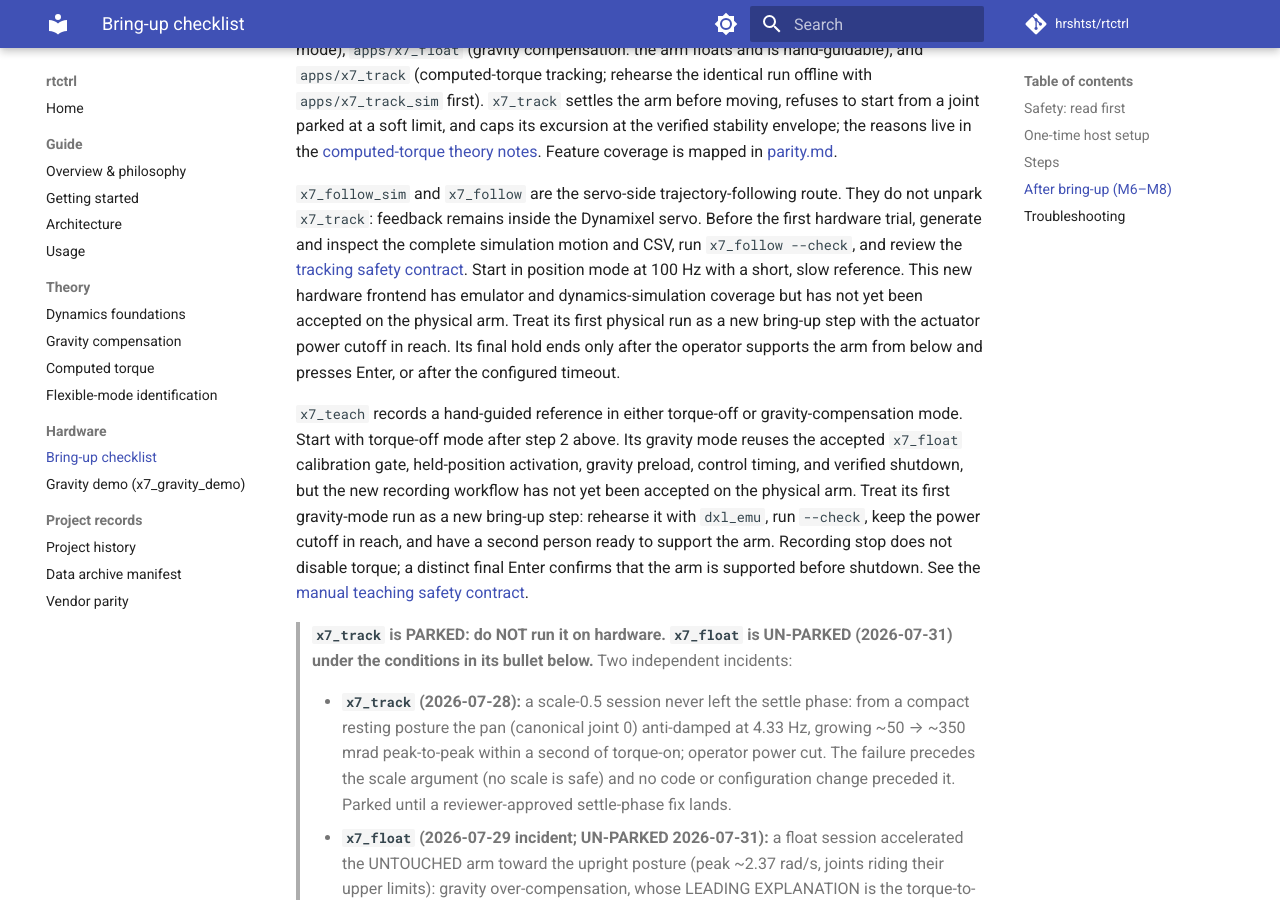
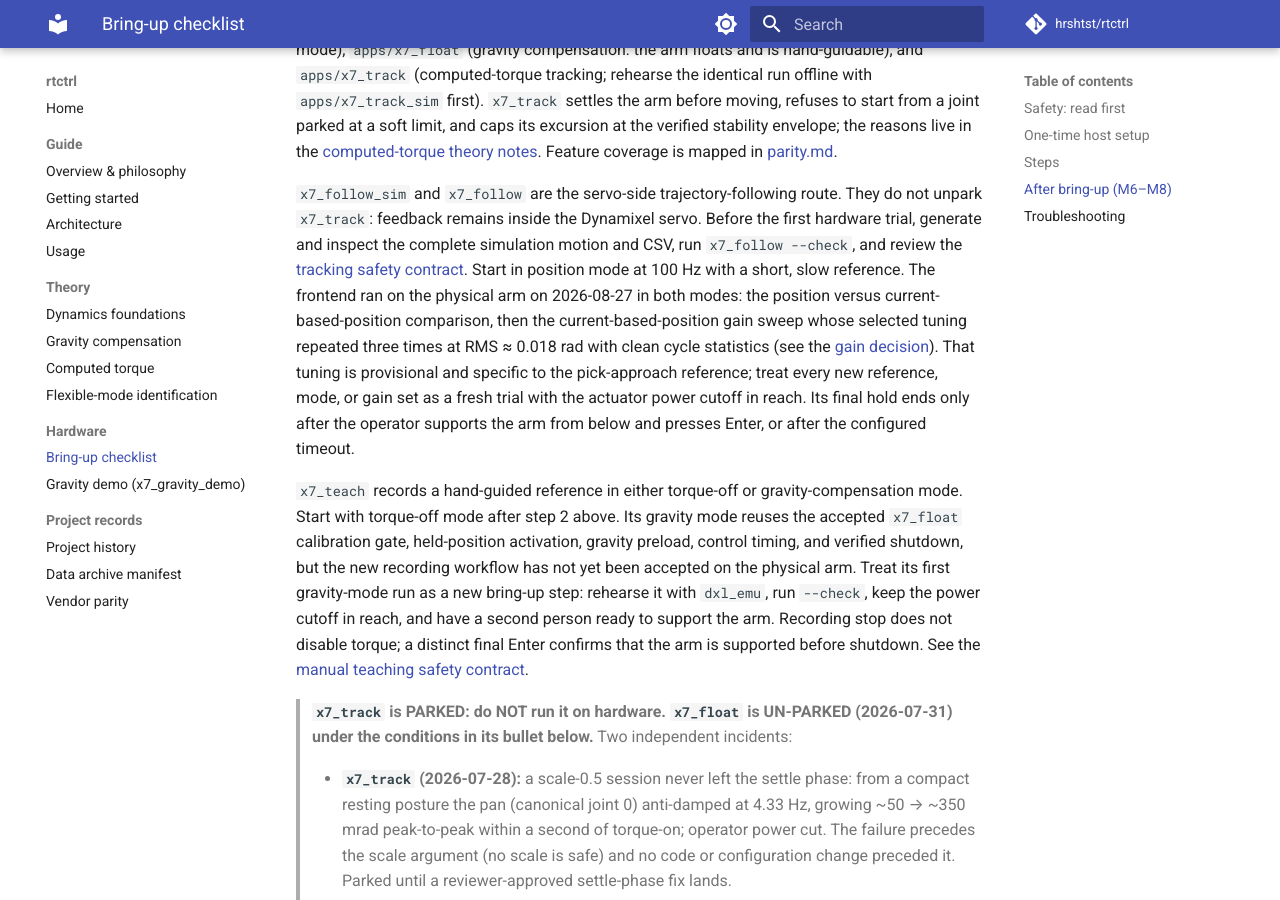
Before and after one commit to hrshtst/rtctrl, an MkDocs documentation site: the page built from docs/hardware/bringup.md, in a window 1280 px wide and 900 px high, scrolled down 2356 px. Built offline with MkDocs 1.6.1 and Material for MkDocs 9.7.7, drawn with Linux system fonts in a browser that asks for light colours; comment, search, counter and statistics services are not loaded.

Commit message:
docs: record the x7_follow hardware runs in the evidence ledger

```diff
--- a/docs/hardware/bringup.md
+++ b/docs/hardware/bringup.md
@@ -124,12 +124,16 @@ They do not unpark `x7_track`: feedback remains inside the Dynamixel servo.
 Before the first hardware trial, generate and inspect the complete simulation
 motion and CSV, run `x7_follow --check`, and review the
 [tracking safety contract](../guide/usage.md#servo-side-trajectory-following).
-Start in position mode at 100 Hz with a short, slow reference. This new
-hardware frontend has emulator and dynamics-simulation coverage but has not yet
-been accepted on the physical arm. Treat its first physical run as a new
-bring-up step with the actuator power cutoff in reach. Its final hold ends only
-after the operator supports the arm from below and presses Enter, or after the
-configured timeout.
+Start in position mode at 100 Hz with a short, slow reference. The frontend
+ran on the physical arm on 2026-08-27 in both modes: the position versus
+current-based-position comparison, then the current-based-position gain sweep
+whose selected tuning repeated three times at RMS ≈ 0.018 rad with clean cycle
+statistics (see the
+[gain decision](../records/history.md#current-based-position-gain-decision-2026-08-27)).
+That tuning is provisional and specific to the pick-approach reference; treat
+every new reference, mode, or gain set as a fresh trial with the actuator power
+cutoff in reach. Its final hold ends only after the operator supports the arm
+from below and presses Enter, or after the configured timeout.
 
 `x7_teach` records a hand-guided reference in either torque-off or
 gravity-compensation mode. Start with torque-off mode after step 2 above. Its
```
Also changed, not shown: docs/guide/overview.md (+1 -1 lines).
